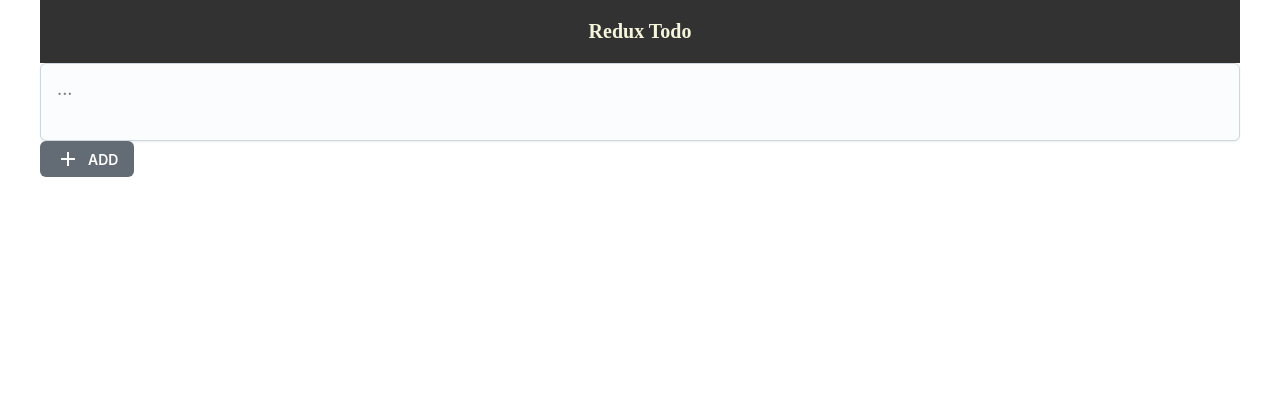
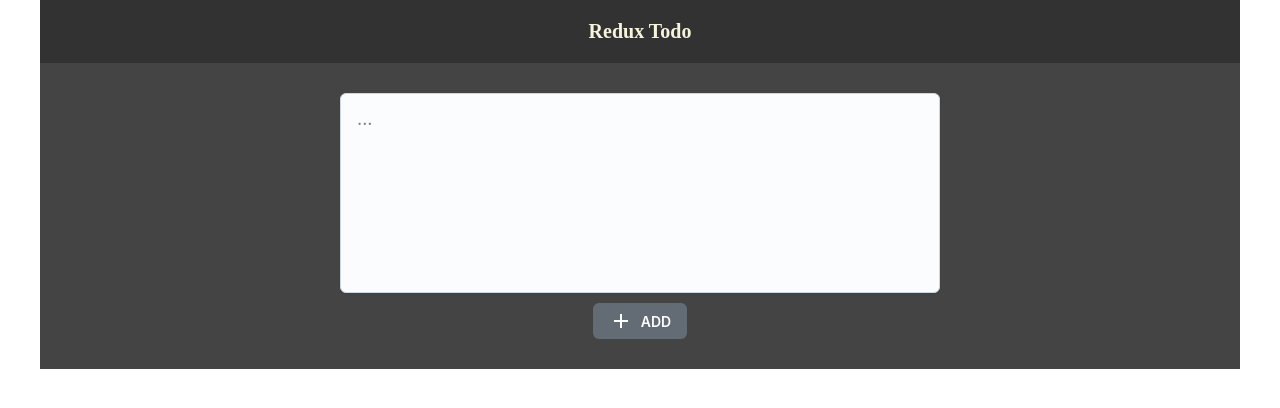
Before and after one commit to lickoneyou/ReduxTodo, a React (Create React App) app: page / in a window 1280 px wide. Shown: the top 408 px of the page. Built offline with nearby package versions, Linux system fonts and the light colour scheme.

Commit message:
add main styles

```diff
--- a/src/components/Main/Btn/Btn.jsx
+++ b/src/components/Main/Btn/Btn.jsx
@@ -1,12 +1,15 @@
 import React from "react";
 import Button from "@mui/joy/Button";
 import Add from "@mui/icons-material/Add";
+import styles from "./Btn.module.css";
 
 const Btn = () => {
   return (
-    <Button startDecorator={<Add />} color="neutral" onClick={function () {}}>
-      ADD
-    </Button>
+    <div className={styles.btn}>
+      <Button startDecorator={<Add />} color="neutral" onClick={function () {}}>
+        ADD
+      </Button>
+    </div>
   );
 };
 
--- /dev/null
+++ b/src/components/Main/Btn/Btn.module.css
@@ -0,0 +1,4 @@
+.btn {
+  display: flex;
+  justify-content: center;
+}
--- a/src/components/Main/Main.jsx
+++ b/src/components/Main/Main.jsx
@@ -1,10 +1,11 @@
 import React from "react";
 import TextArea from "./TextArea/TextArea";
 import Btn from "./Btn/Btn";
+import styles from './Main.module.css'
 
 const Main = () => {
   return (
-    <main>
+    <main className={styles.main}>
       <TextArea />
       <Btn />
     </main>
--- /dev/null
+++ b/src/components/Main/Main.module.css
@@ -0,0 +1,4 @@
+.main {
+  padding: 30px 10px;
+  background-color: rgb(68, 68, 68);
+}
--- a/src/components/Main/TextArea/TextArea.jsx
+++ b/src/components/Main/TextArea/TextArea.jsx
@@ -1,9 +1,11 @@
 import React from "react";
 import Textarea from "@mui/joy/Textarea";
+import styles from "./TextArea.module.css";
 
 const TextArea = () => {
   return (
     <Textarea
+      className={styles.textArea}
       color="neutral"
       disabled={false}
       minRows={2}
--- /dev/null
+++ b/src/components/Main/TextArea/TextArea.module.css
@@ -0,0 +1,6 @@
+.textArea {
+  width: 600px;
+  height: 200px;
+  margin: 0 auto;
+  margin-bottom: 10px;
+}
```
